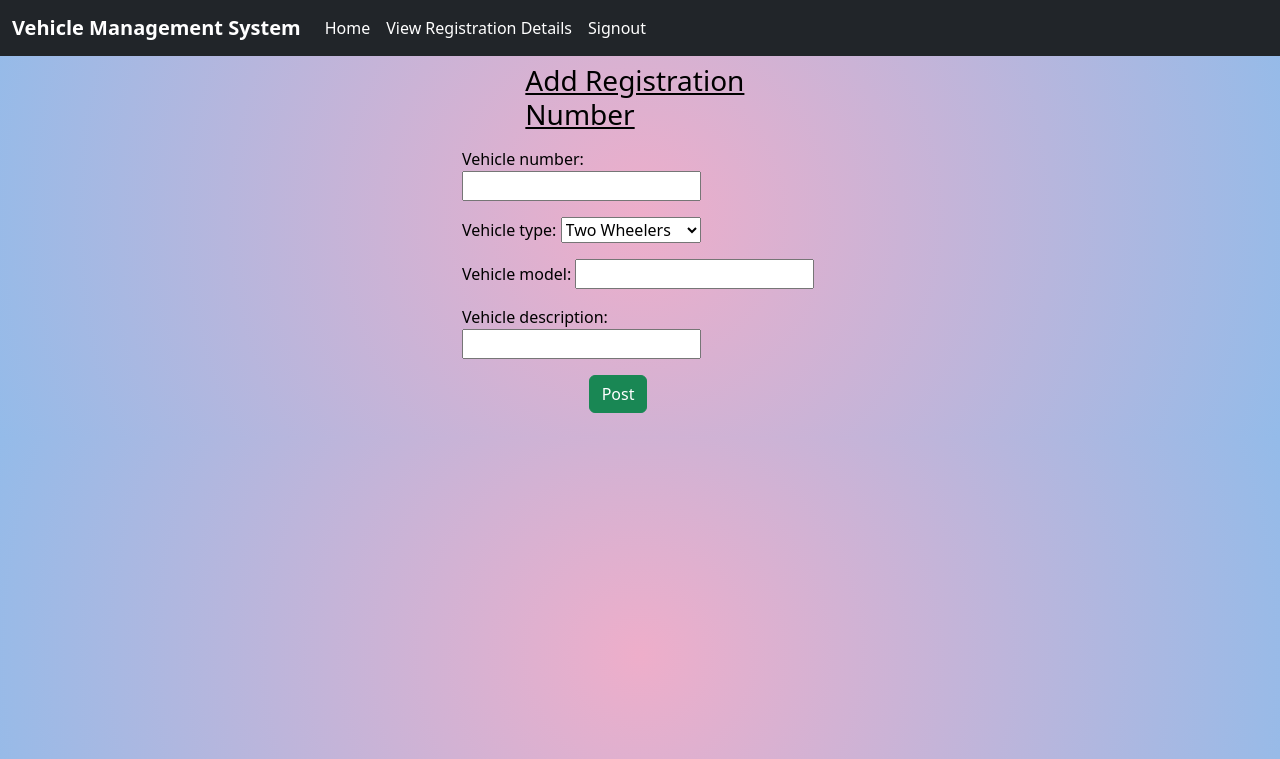
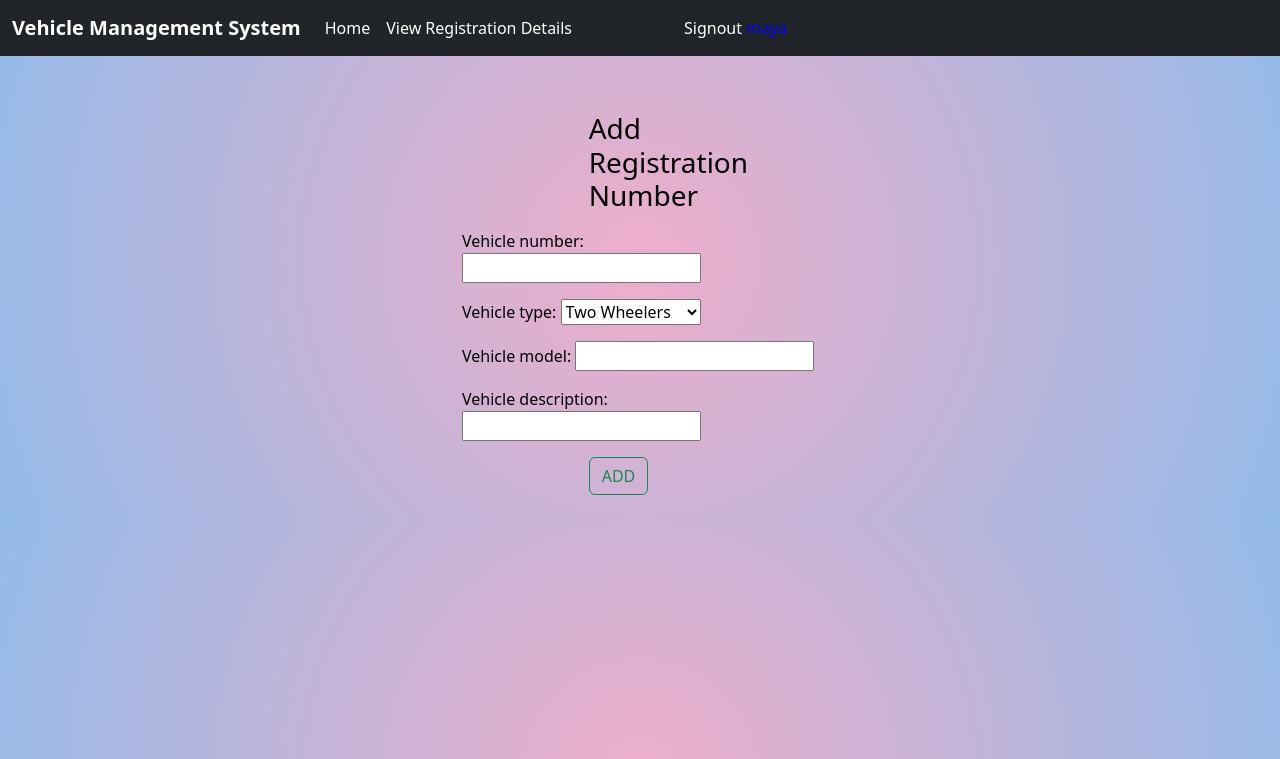
Before and after one commit to Aradhyansasi/VehicleManagemetSystem, a Django app: page /reg/addreg in a window 1280 px wide. Shown: the top 759 px of the page. Run offline with Django 4.2, Linux system fonts and the light colour scheme; a user stored in the database is signed in; some web fonts are replaced.

Commit message:
complete styling

```diff
--- a/adminApp/templates/admin-home.html
+++ b/adminApp/templates/admin-home.html
@@ -6,7 +6,11 @@
   <div class="row">
         <div class="col-4"></div>
         <div class="col-4 mt-5">
-            <h2>Welcome admin {{request.user}}</h2>
+            <h2 class="mt-5 p-5">Welcome {{request.user}}</h2>
+             <p>Introduction
+Motor vehicles are required to be registered to establish and maintain a record of the corresponding owner and usually tracked by the Road Transport Authority (RTA) in Bangladesh. Usually, there are a number of RTA branches across the country, and the government provides services for vehicle registration by filling out a typical form with identification information required from the owner. The information is used for vehicle authentication, ownership verification, and while changing the ownership. However, the current motor vehicle registration process, the Bangladesh Road Transport Authority (BRTA) stores all the registration-related information of a motor vehicle in a central database. Centralized systems have severe security issues, and with the growth of cyber-attacks around the world, single-point failure of a compromised system can lead to a tremendous loss. Besides, the registration takes a long time with a human-involved record entry process and attracts corrupted third parties (e.g., brokers) to intervene.
+
+</p>
         </div>
         <div class="col-4"></div>
   </div>
--- a/adminApp/templates/adminEdit_reg.html
+++ b/adminApp/templates/adminEdit_reg.html
@@ -10,7 +10,7 @@
             <div class="row">
                 <div class="col-2"></div>
                 <div class="col-8 mt-2 mb-2">
-                    <h3><u>Add Registration Number</u></h3>
+                    <h3 class="mt-5 mb-5">Add Registration Number</h3>
                 </div>
                 <div class="col-2"></div>
             </div>
@@ -22,7 +22,7 @@
                 <div class="row">
                     <div class="col-4"></div>
                     <div class="col-4">
-                        <input type="submit" value="Update" class="btn btn-success">
+                        <input type="submit" value="Update" class="btn btn-outline-warning">
                     </div>
                     <div class="col-4"></div>
                 </div>
--- a/adminApp/templates/adminReg-list.html
+++ b/adminApp/templates/adminReg-list.html
@@ -11,7 +11,7 @@
       <div class="col-4"></div>
       <div class="col-4 mt-2">
 
-        <h4><u>All Register Number</u></h4>
+        <h4 class="mt-5 mb-5">All Register Number</h4>
 
       </div>
       <div class="col-4"></div>
@@ -21,11 +21,11 @@
         <div class="card-header">
           <h5>Vehicle Number : <b>{{reg.vehicle_number}} </b></h5>
         </div>
-        <div class="card-body mt-5 p-5">
+        <div class="card-body">
           <h5 class="card-title">Vehicle Type   :  <b>{{reg.vehicle_type}}</b></h5>
           <p class="card-text">Vehicle Model  :  <b>{{reg.vehicle_model}}</b> </p>
           <p class="card-text mt-3">Vehicle Description  :  <b>{{reg.vehicle_description}}</b> </p>
-            <a href="{%url 'admin-edit' reg.id%}" class="btn btn-primary">Edit</a>
+            <a href="{%url 'admin-edit' reg.id%}" class="btn btn-outline-warning">Edit</a>
         </div>
       </div>
     <hr>
--- a/superAdmin/templates/RegNumList.html
+++ b/superAdmin/templates/RegNumList.html
@@ -13,7 +13,7 @@
             Vehicle Model  : <b>{{reg.vehicle_model}}</b> <br>
             Vehicle Description  : <b>{{reg.vehicle_description}}</b> <br>
             <a href="{%url 'edit-reg' reg.id%}" class="btn btn-outline-warning mt-4" style="color:black;" ><b>Edit</b></a>
-            <a href="{%url 'remove-reg' reg.id%}" class="btn btn-outline-warning mt-4" style="color:black;" ><b>Delete</b></a>
+            <a href="{%url 'remove-reg' reg.id%}" class="btn btn-outline-danger mt-4" style="color:black;" ><b>Delete</b></a>
             <hr>
             {%endfor%}
 
--- a/superAdmin/templates/add_regNum.html
+++ b/superAdmin/templates/add_regNum.html
@@ -6,11 +6,11 @@
         <div class="col-4">
 
             <div class="row">
-                <div class="col-2"></div>
-                <div class="col-8 mt-2 mb-2">
-                    <h3><u>Add Registration Number</u></h3>
+                <div class="col-4"></div>
+                <div class="col-4 mt-2 mb-2">
+                    <h3 class="mt-5">Add Registration Number</h3>
                 </div>
-                <div class="col-2"></div>
+                <div class="col-4"></div>
             </div>
 
             <form action="" enctype="multipart/form-data" method="post">
@@ -20,7 +20,7 @@
                 <div class="row">
                     <div class="col-4"></div>
                     <div class="col-4">
-                        <input type="submit" value="Post" class="btn btn-success">
+                        <input type="submit" value="ADD" class="btn btn-outline-success">
                     </div>
                     <div class="col-4"></div>
                 </div>
--- a/superAdmin/templates/base.html
+++ b/superAdmin/templates/base.html
@@ -44,14 +44,14 @@
             {%endif%}
         </li>
 
-        <li class="nav-item">
+        <li class="nav-item me-5">
             {%if request.user.is_superAdmin%}
             <a class="nav-link" style="color:white;" href="{%url 'add-reg'%}">Create Registration Details</a>
             {%endif%}
         </li>
 
-        <li class="nav-item">
-            <a class="nav-link" style="color:white;" href="{%url 'signout'%}">Signout</a>
+        <li class="nav-item ms-5">
+            <a class="nav-link" style="color:white;" href="{%url 'signout'%}">Signout <span style="color:blue">{{request.user}}</span></a>
         </li>
 
       </ul>
--- a/superAdmin/templates/superAdminHome.html
+++ b/superAdmin/templates/superAdminHome.html
@@ -4,7 +4,7 @@
 <div class="row">
     <div class="col-4"></div>
     <div class="col-4">
-      <h1 class="mt-5 p-5">WELCOME super admin  {{request.user}}</h1>
+      <h1 class="mt-5 p-5">WELCOME {{request.user}}</h1>
         <p>Introduction
 Motor vehicles are required to be registered to establish and maintain a record of the corresponding owner and usually tracked by the Road Transport Authority (RTA) in Bangladesh. Usually, there are a number of RTA branches across the country, and the government provides services for vehicle registration by filling out a typical form with identification information required from the owner. The information is used for vehicle authentication, ownership verification, and while changing the ownership. However, the current motor vehicle registration process, the Bangladesh Road Transport Authority (BRTA) stores all the registration-related information of a motor vehicle in a central database. Centralized systems have severe security issues, and with the growth of cyber-attacks around the world, single-point failure of a compromised system can lead to a tremendous loss. Besides, the registration takes a long time with a human-involved record entry process and attracts corrupted third parties (e.g., brokers) to intervene.
 
--- a/userApp/templates/reg-list.html
+++ b/userApp/templates/reg-list.html
@@ -11,7 +11,7 @@
       <div class="col-4"></div>
       <div class="col-4 mt-2">
 
-        <h4><u>All Register Number</u></h4>
+        <h4 class="mt-5 mb-5">All Register Number</h4>
 
       </div>
       <div class="col-4"></div>
--- a/userApp/templates/user-home.html
+++ b/userApp/templates/user-home.html
@@ -6,7 +6,9 @@
   <div class="row">
         <div class="col-4"></div>
         <div class="col-4 mt-5">
-            <h2>Welcome user {{request.user}}</h2>
+            <h2 class="mt-5 p-5">Welcome {{request.user}}</h2>
+            <p>Introduction
+Motor vehicles are required to be registered to establish and maintain a record of the corresponding owner and usually tracked by the Road Transport Authority (RTA) in Bangladesh. Usually, there are a number of RTA branches across the country, and the government provides services for vehicle registration by filling out a typical form with identification information required from the owner. The information is used for vehicle authentication, ownership verification, and while changing the ownership. However, the current motor vehicle registration process, the Bangladesh Road Transport Authority (BRTA) stores all the registration-related information of a motor vehicle in a central database. Centralized systems have severe security issues, and with the growth of cyber-attacks around the world, single-point failure of a compromised system can lead to a tremendous loss. Besides, the registration takes a long time with a human-involved record entry process and attracts corrupted third parties (e.g., brokers) to intervene.</p>
         </div>
         <div class="col-4"></div>
   </div>
```
Also changed, not shown: superAdmin/templates/edit_regNum.html (+5 -5 lines), db.sqlite3.
